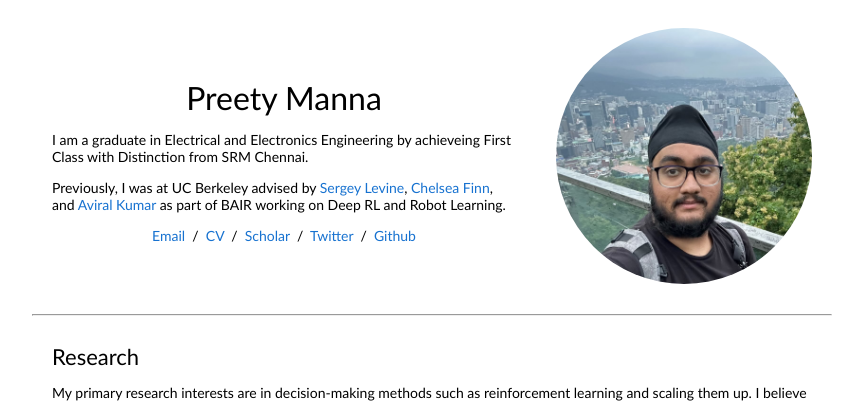
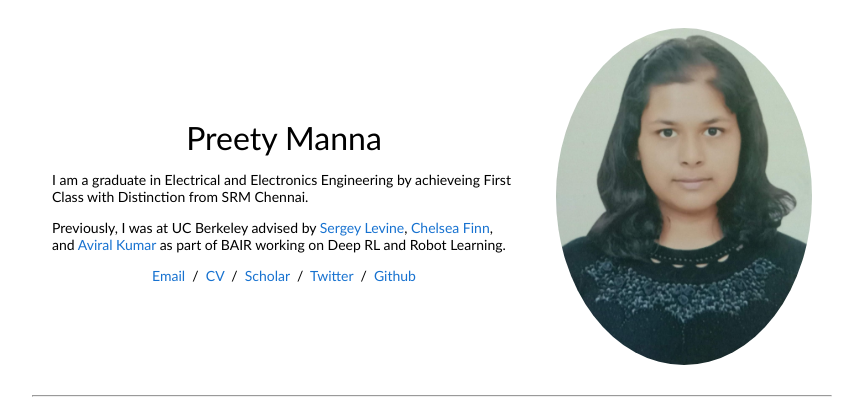
Before and after one commit to PreetyManna11/Asap7772.github.io, a plain HTML site: page index.html in a window 1280 px wide. Shown: the top 401 px of the page, without its empty margins (208-1071 px from the left). Drawn offline with Linux system fonts and the light colour scheme.

Commit message:
Update index.html

```diff
--- a/index.html
+++ b/index.html
@@ -39,7 +39,7 @@
                 </p>
               </td>
               <td style="padding:2.5%;width:40%;max-width:40%">
-                <a href="./static/images/profile.png"><img style="width:100%;max-width:100%;object-fit: cover; border-radius: 50%;" alt="profile photo" src="./static/images/profile.png" class="hoverZoomLink"></a>
+                <a href="./static/images/Preety_Manna.png"><img style="width:100%;max-width:100%;object-fit: cover; border-radius: 50%;" alt="profile photo" src="./static/images/Preety_Manna.png" class="hoverZoomLink"></a>
               </td>
             </tr>
           </tbody></table>
```
